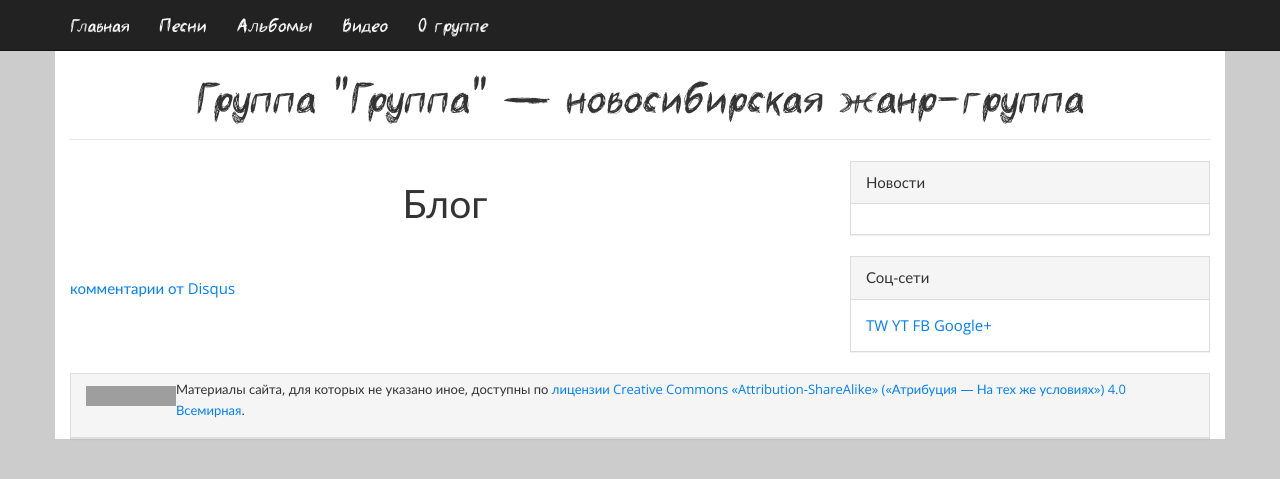
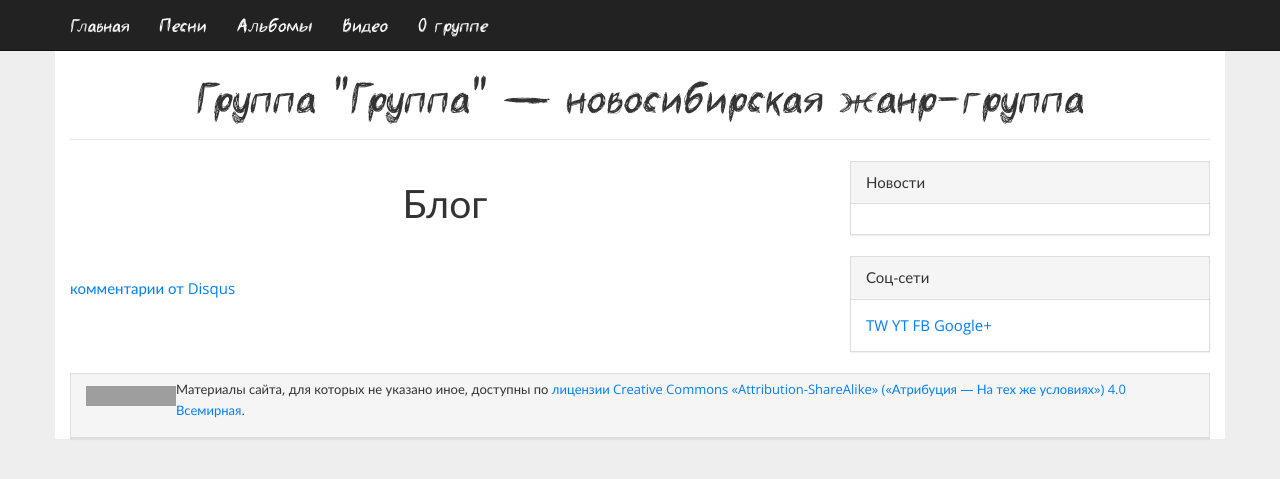
Before and after one commit to gruppa-gruppa-nsk/gruppa-gruppa-nsk.github.io, a Jekyll site: the page built from index.html, in a window 1280 px wide. Shown: the top 479 px of the page. Built offline with Jekyll 4.4.1, drawn with Linux system fonts in a browser that asks for light colours; comment, search, counter and statistics services are not loaded; grey boxes are pictures that could not be loaded.

Commit message:
Update theme.css

```diff
--- a/css/theme.css
+++ b/css/theme.css
@@ -6,7 +6,7 @@
          url('/assets/fonts/beer_money.ttf') format('truetype');
 }
 body{
-	background-color:#ccc;
+	background-color:#eee;
 }
 .row{
 	background-color:#fff;
```
